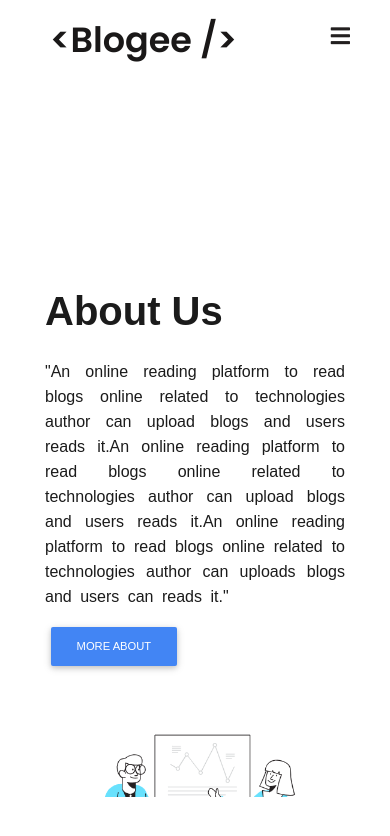
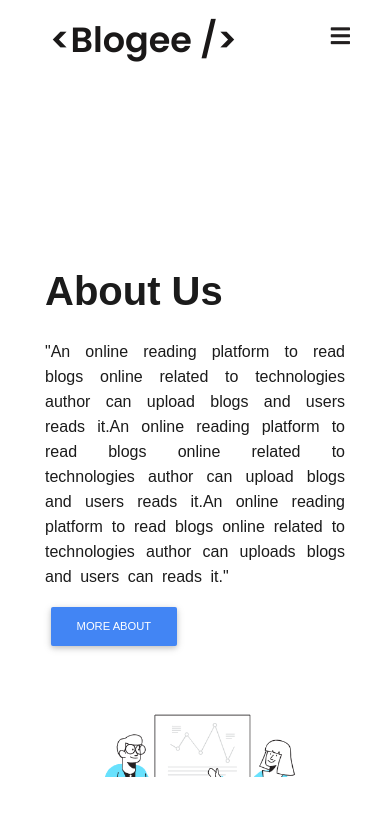
Before and after one commit to developer-irfan/blogges, a React (Create React App) app: page /about in a window 390 px wide. Shown: the top 836 px of the page. Built offline with nearby package versions, Linux system fonts and the light colour scheme; no server answers.

Commit message:
padding added

```diff
--- a/src/pages/About/About.css
+++ b/src/pages/About/About.css
@@ -16,6 +16,6 @@
   }
   @media (max-width: 920px) {
     .about_div{
-        margin-top: 120px;
+        margin-top: 100px;
     }
   }
--- a/src/pages/Contact/Contact.css
+++ b/src/pages/Contact/Contact.css
@@ -11,6 +11,6 @@
 }
 @media (max-width: 920px) {
     .contact_div{
-       margin-top: 150px;
+       margin-top: 210px;
     }
 }
--- a/src/pages/Home/Home.css
+++ b/src/pages/Home/Home.css
@@ -16,6 +16,6 @@
 }
 @media (max-width: 920px) {
   .home_div{
-      margin-top: 120px;
+      margin-top: 100px;
   }
 }
```
